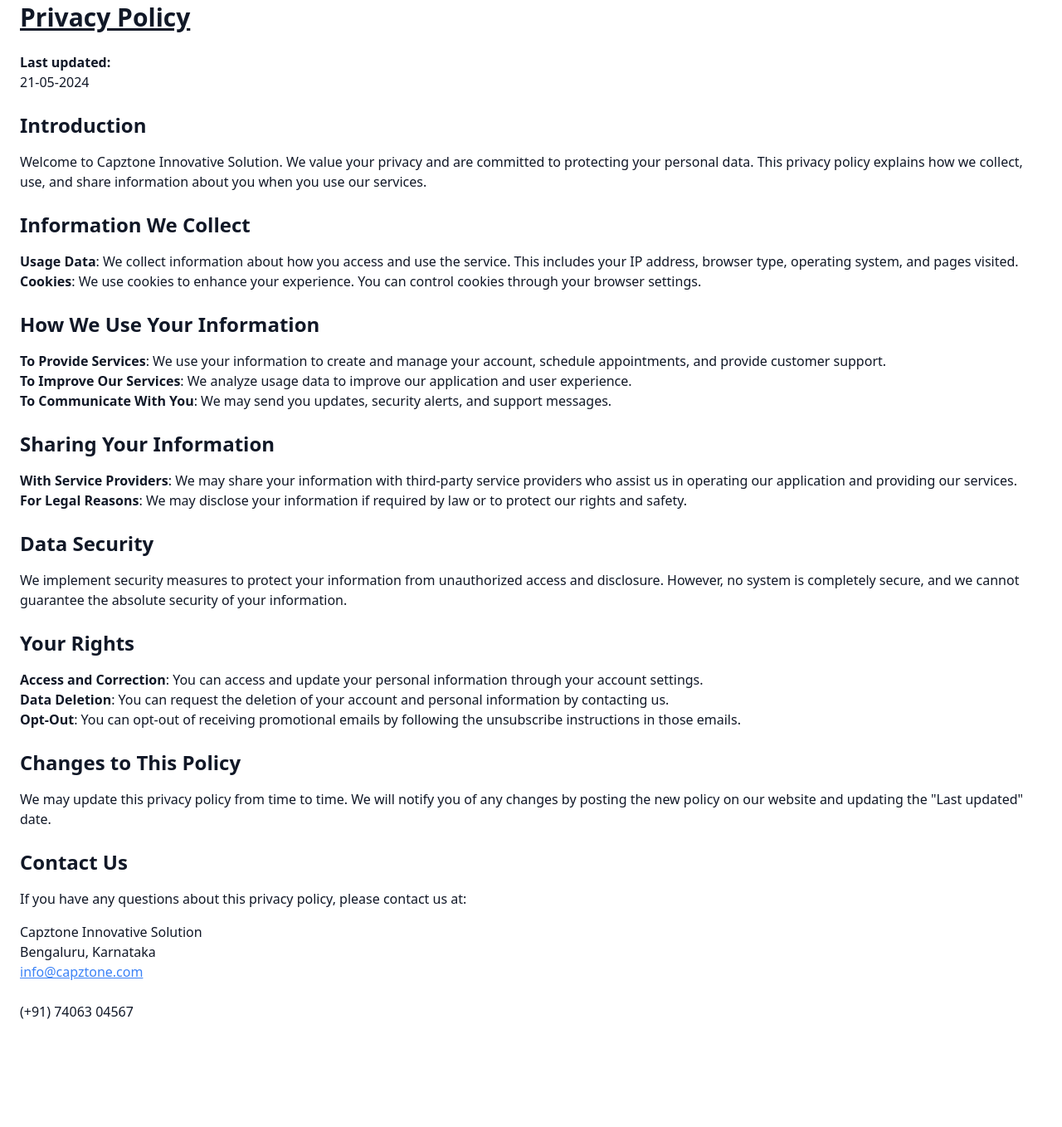
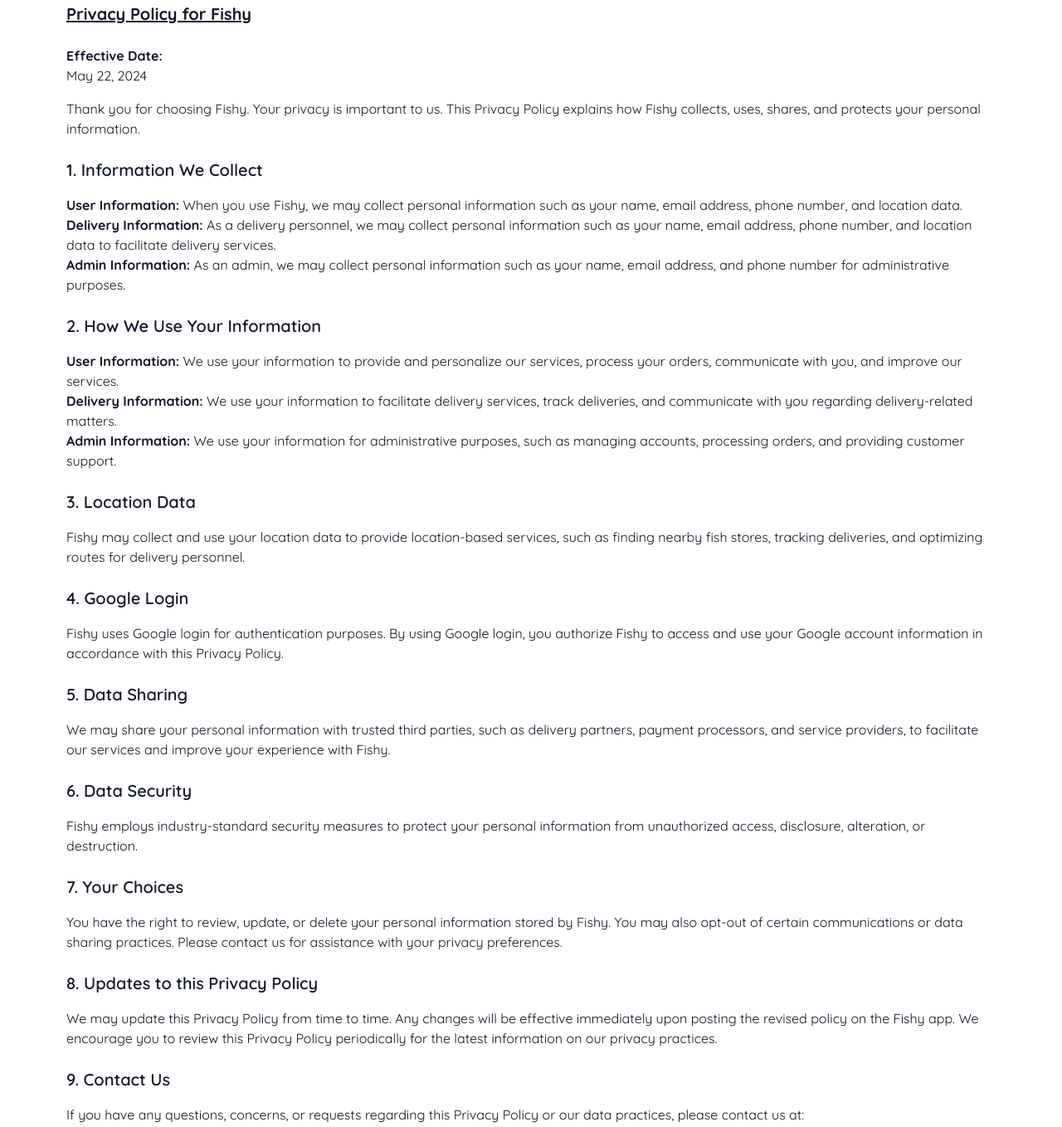
Before and after one commit to Akash-capztone/Capztone, a plain HTML site: page privacy-policy.html in a window 1280 px wide. Shown: the part 181-1539 px from the top of the page at 83% size. Before the commit the page ends 1452 px from the top, so only its background shows below. Drawn offline with nearby package versions, Linux system fonts and the light colour scheme.

Commit message:
Update privacy-policy.html
Updated to fishy

```diff
--- a/privacy-policy.html
+++ b/privacy-policy.html
@@ -4,83 +4,77 @@
 <head>
     <meta charset="UTF-8">
     <meta name="viewport" content="width=device-width, initial-scale=1.0">
-    <title>Privacy-Policy</title>
-    <script src="https://cdn.tailwindcss.com"></script>
+    <title>Privacy Policy</title>
     <link href="https://cdn.jsdelivr.net/npm/tailwindcss@2.2.19/dist/tailwind.min.css" rel="stylesheet">
-    <!--Font-->
+    <!-- Font -->
     <link
         href="https://fonts.googleapis.com/css2?family=Mulish:wght@600;700;900&family=Quicksand:wght@400;500;600;700&display=swap"
         rel="stylesheet">
     <link rel="stylesheet" href="style.css" />
 </head>
 
-<body class=" text-gray-900">
+<body class="text-gray-900">
     <div class="container mx-auto p-6">
-        <div class="">
-            <img src="Asset/img/CapztoneNew.png" alt="" class="w-40 h-40">
+        <div>
+            <img src="Asset/img/CapztoneNew.png" alt="Capztone Logo" class="w-40 h-40">
         </div>
-        <h1 class="text-3xl font-bold underline mb-6">Privacy Policy</h1>
-        <p class="mb-4"><strong>Last updated:</strong> <span>21-05-2024</span></p>
+        <h1 class="text-xl font-bold underline mb-6">Privacy Policy for Fishy </h1>
+        <p class="mb-4"><strong>Effective Date:</strong> <span>May 22, 2024</span></p>
+        <p>Thank you for choosing Fishy. Your privacy is important to us. This Privacy Policy explains how Fishy
+            collects, uses, shares, and protects your personal information.</p>
 
-        <h2 class="text-2xl font-semibold mt-6 mb-4">Introduction</h2>
-        <p class="mb-4">Welcome to Capztone Innovative Solution. We value your privacy and are committed to protecting
-            your personal data. This privacy policy explains how we collect, use, and share information about you when
-            you use our services.</p>
+        <h2 class="text-xl font-semibold mt-6 mb-4">1. Information We Collect</h2>
+        <p><strong>User Information:</strong> When you use Fishy, we may collect personal information such as your name,
+            email address, phone number, and location data.</p>
+        <p><strong>Delivery Information:</strong> As a delivery personnel, we may collect personal information such as
+            your name, email address, phone number, and location data to facilitate delivery services.</p>
+        <p><strong>Admin Information:</strong> As an admin, we may collect personal information such as your name, email
+            address, and phone number for administrative purposes.</p>
 
-        <h2 class="text-2xl font-semibold mt-6 mb-4">Information We Collect</h2>
-        <ul class="list-disc list-inside mb-4">
-            <li><strong>Usage Data</strong>: We collect information about how you access and use the service. This
-                includes your IP address, browser type, operating system, and pages visited.</li>
-            <li><strong>Cookies</strong>: We use cookies to enhance your experience. You can control cookies through
-                your browser settings.</li>
-        </ul>
+        <h2 class="text-xl font-semibold mt-6 mb-4">2. How We Use Your Information</h2>
+        <p><strong>User Information:</strong> We use your information to provide and personalize our services, process
+            your orders, communicate with you, and improve our services.</p>
+        <p><strong>Delivery Information:</strong> We use your information to facilitate delivery services, track
+            deliveries, and communicate with you regarding delivery-related matters.</p>
+        <p><strong>Admin Information:</strong> We use your information for administrative purposes, such as managing
+            accounts, processing orders, and providing customer support.</p>
 
-        <h2 class="text-2xl font-semibold mt-6 mb-4">How We Use Your Information</h2>
-        <ul class="list-disc list-inside mb-4">
-            <li><strong>To Provide Services</strong>: We use your information to create and manage your account,
-                schedule appointments, and provide customer support.</li>
-            <li><strong>To Improve Our Services</strong>: We analyze usage data to improve our application and user
-                experience.</li>
-            <li><strong>To Communicate With You</strong>: We may send you updates, security alerts, and support
-                messages.</li>
-        </ul>
+        <h2 class="text-xl font-semibold mt-6 mb-4">3. Location Data</h2>
+        <p>Fishy may collect and use your location data to provide location-based services, such as finding nearby fish
+            stores, tracking deliveries, and optimizing routes for delivery personnel.</p>
 
-        <h2 class="text-2xl font-semibold mt-6 mb-4">Sharing Your Information</h2>
-        <ul class="list-disc list-inside mb-4">
-            <li><strong>With Service Providers</strong>: We may share your information with third-party service
-                providers who assist us in operating our application and providing our services.</li>
-            <li><strong>For Legal Reasons</strong>: We may disclose your information if required by law or to protect
-                our rights and safety.</li>
-        </ul>
+        <h2 class="text-xl font-semibold mt-6 mb-4">4. Google Login</h2>
+        <p>Fishy uses Google login for authentication purposes. By using Google login, you authorize Fishy to access and
+            use your Google account information in accordance with this Privacy Policy.</p>
 
-        <h2 class="text-2xl font-semibold mt-6 mb-4">Data Security</h2>
-        <p class="mb-4">We implement security measures to protect your information from unauthorized access and
-            disclosure. However, no system is completely secure, and we cannot guarantee the absolute security of your
-            information.</p>
+        <h2 class="text-xl font-semibold mt-6 mb-4">5. Data Sharing</h2>
+        <p>We may share your personal information with trusted third parties, such as delivery partners, payment
+            processors, and service providers, to facilitate our services and improve your experience with Fishy.</p>
 
-        <h2 class="text-2xl font-semibold mt-6 mb-4">Your Rights</h2>
-        <ul class="list-disc list-inside mb-4">
-            <li><strong>Access and Correction</strong>: You can access and update your personal information through your
-                account settings.</li>
-            <li><strong>Data Deletion</strong>: You can request the deletion of your account and personal information by
-                contacting us.</li>
-            <li><strong>Opt-Out</strong>: You can opt-out of receiving promotional emails by following the unsubscribe
-                instructions in those emails.</li>
-        </ul>
+        <h2 class="text-xl font-semibold mt-6 mb-4">6. Data Security</h2>
+        <p>Fishy employs industry-standard security measures to protect your personal information from unauthorized
+            access, disclosure, alteration, or destruction.</p>
 
-        <h2 class="text-2xl font-semibold mt-6 mb-4">Changes to This Policy</h2>
-        <p class="mb-4">We may update this privacy policy from time to time. We will notify you of any changes by
-            posting the new policy on our website and updating the "Last updated" date.</p>
+        <h2 class="text-xl font-semibold mt-6 mb-4">7. Your Choices</h2>
+        <p>You have the right to review, update, or delete your personal information stored by Fishy. You may also
+            opt-out of certain communications or data sharing practices. Please contact us for assistance with your
+            privacy preferences.</p>
 
-        <h2 class="text-2xl font-semibold mt-6 mb-4">Contact Us</h2>
-        <p class="mb-4">If you have any questions about this privacy policy, please contact us at:</p>
+        <h2 class="text-xl font-semibold mt-6 mb-4">8. Updates to this Privacy Policy</h2>
+        <p>We may update this Privacy Policy from time to time. Any changes will be effective immediately upon posting
+            the revised policy on the Fishy app. We encourage you to review this Privacy Policy periodically for the
+            latest information on our privacy practices.</p>
+
+
+        <h2 class="text-xl font-semibold mt-6 mb-4">9. Contact Us</h2>
+        <p class="mb-4">If you have any questions, concerns, or requests regarding this Privacy Policy or our data
+            practices, please contact us at:</p>
         <p class="mb-4">
             Capztone Innovative Solution<br>
             Bengaluru, Karnataka<br>
             <a href="mailto:info@capztone.com" class="text-blue-500 underline">info@capztone.com</a><br>
             (+91) 74063 04567
         </p>
-    </div>
 </body>
 
 </html>
```
